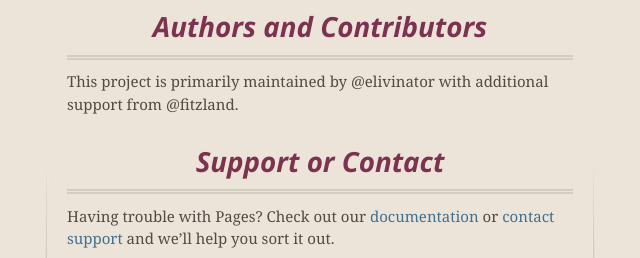
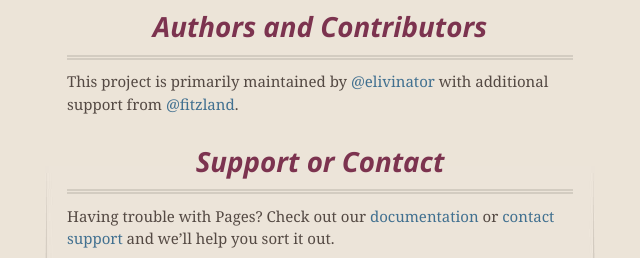
Before and after one commit to elivinator/tradesters, a plain HTML site: page index.html in a window 1280 px wide. Shown: the part 894-1152 px from the top of the page, 320-960 px from the left. Drawn offline with nearby package versions, Linux system fonts and the light colour scheme.

Commit message:
Update index.html

```diff
--- a/index.html
+++ b/index.html
@@ -64,7 +64,7 @@
 <h3>
 <a id="authors-and-contributors" class="anchor" href="#authors-and-contributors" aria-hidden="true"><span aria-hidden="true" class="octicon octicon-link"></span></a>Authors and Contributors</h3>
 
-<p>This project is primarily maintained by @elivinator with additional support from @fitzland.</p>
+<p>This project is primarily maintained by <a href='https://github.com/elivinator'>@elivinator</a> with additional support from <a href='https://github.com/fitzland'>@fitzland</a>.</p>
 
 <h3>
 <a id="support-or-contact" class="anchor" href="#support-or-contact" aria-hidden="true"><span aria-hidden="true" class="octicon octicon-link"></span></a>Support or Contact</h3>
```
